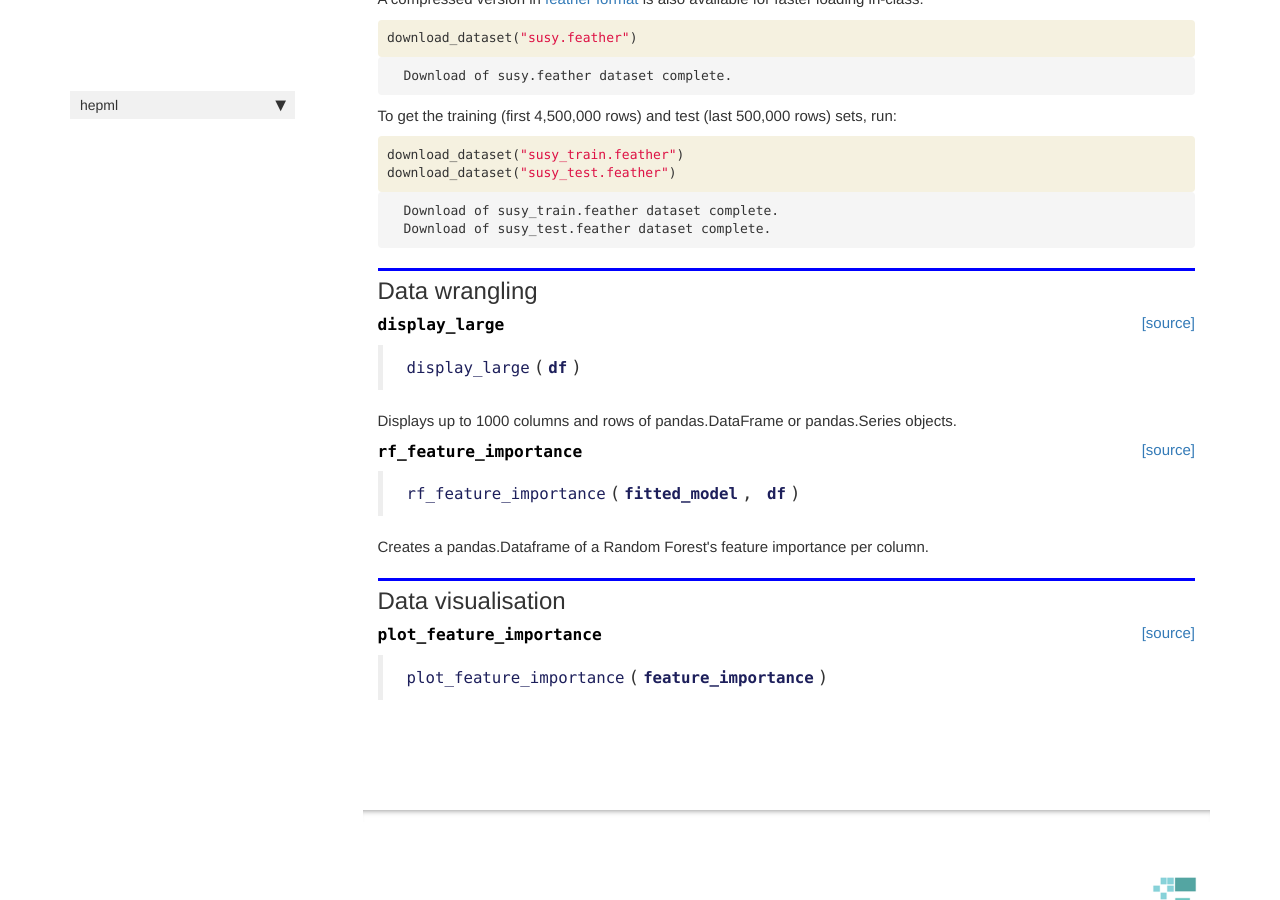
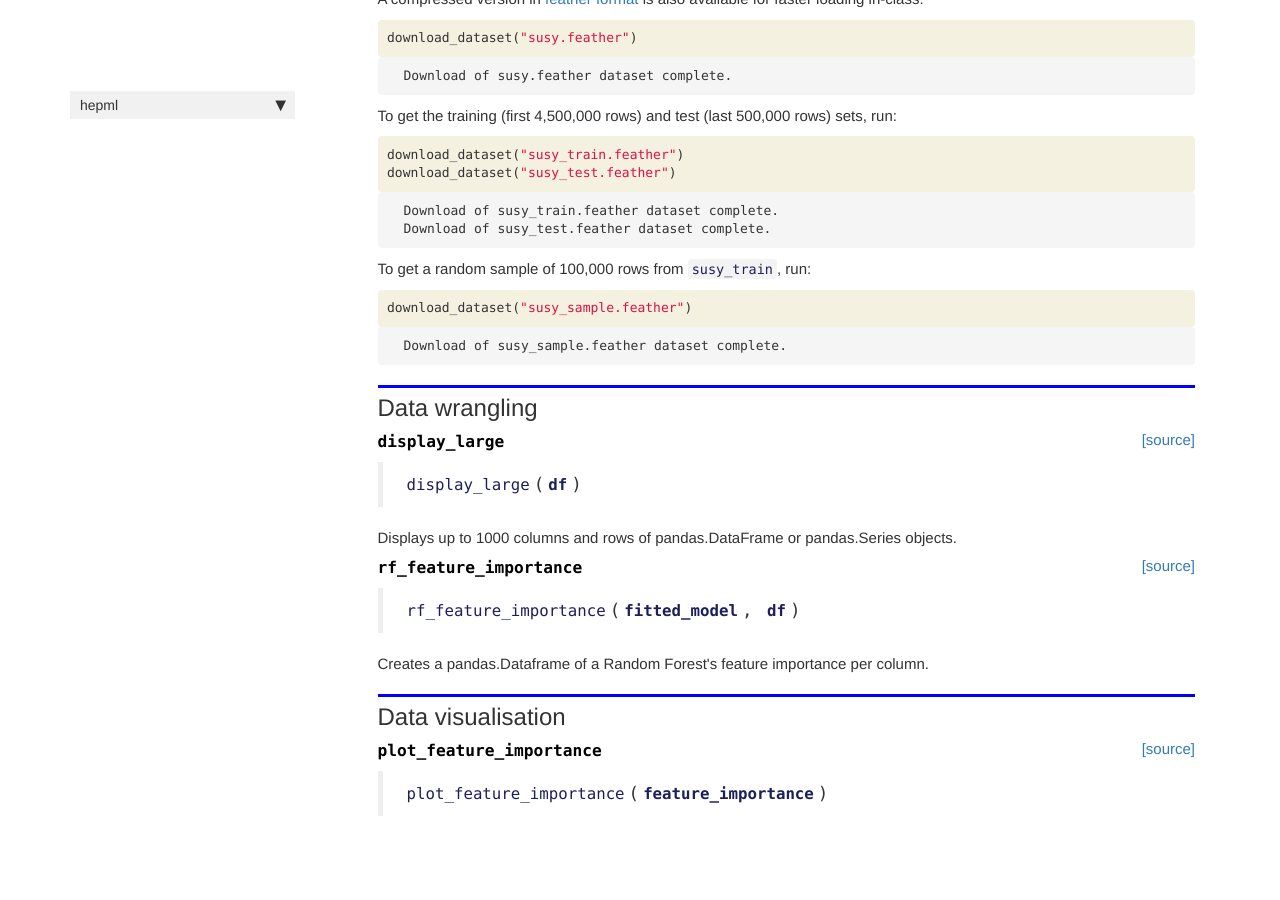
Before and after one commit to lewtun/hepml, a Jekyll site: the page built from docs/core.html, in a window 1280 px wide and 900 px high, scrolled down 807 px. Built offline with Jekyll 4.4.1, drawn with Linux system fonts in a browser that asks for light colours; nearby versions of some CDN libraries; comment, search, counter and statistics services are not loaded.

Commit message:
Add susy_sample to downloads

```diff
--- a/docs/_data/sidebars/home_sidebar.yml
+++ b/docs/_data/sidebars/home_sidebar.yml
@@ -19,7 +19,7 @@ entries:
       title: Lesson 2 - Random forest deep dive
       url: /lesson02_random-forest-deep-dive
     - output: web,pdf
-      title: Lesson 3 - Random forest deep dive
+      title: Lesson 3 - Random forest from scratch
       url: /lesson03_random-forest-from-scratch
     - output: web,pdf
       title: Python primer
--- a/docs/core.html
+++ b/docs/core.html
@@ -196,6 +196,44 @@ Download of susy_test.feather dataset complete.
 
 <div class="cell border-box-sizing text_cell rendered"><div class="inner_cell">
 <div class="text_cell_render border-box-sizing rendered_html">
+<p>To get a random sample of 100,000 rows from <code>susy_train</code>, run:</p>
+
+</div>
+</div>
+</div>
+    {% raw %}
+
+<div class="cell border-box-sizing code_cell rendered">
+<div class="input">
+
+<div class="inner_cell">
+    <div class="input_area">
+<div class=" highlight hl-ipython3"><pre><span></span><span class="n">download_dataset</span><span class="p">(</span><span class="s2">&quot;susy_sample.feather&quot;</span><span class="p">)</span>
+</pre></div>
+
+    </div>
+</div>
+</div>
+
+<div class="output_wrapper">
+<div class="output">
+
+<div class="output_area">
+
+<div class="output_subarea output_stream output_stdout output_text">
+<pre>Download of susy_sample.feather dataset complete.
+</pre>
+</div>
+</div>
+
+</div>
+</div>
+
+</div>
+    {% endraw %}
+
+<div class="cell border-box-sizing text_cell rendered"><div class="inner_cell">
+<div class="text_cell_render border-box-sizing rendered_html">
 <h2 id="Data-wrangling">Data wrangling<a class="anchor-link" href="#Data-wrangling"> </a></h2>
 </div>
 </div>
@@ -218,7 +256,7 @@ Download of susy_test.feather dataset complete.
 
 
 <div class="output_markdown rendered_html output_subarea ">
-<h4 id="display_large" class="doc_header"><code>display_large</code><a href="https://github.com/lewtun/hepml/tree/master/hepml/core.py#L45" class="source_link" style="float:right">[source]</a></h4><blockquote><p><code>display_large</code>(<strong><code>df</code></strong>)</p>
+<h4 id="display_large" class="doc_header"><code>display_large</code><a href="https://github.com/lewtun/hepml/tree/master/hepml/core.py#L46" class="source_link" style="float:right">[source]</a></h4><blockquote><p><code>display_large</code>(<strong><code>df</code></strong>)</p>
 </blockquote>
 <p>Displays up to 1000 columns and rows of pandas.DataFrame or pandas.Series objects.</p>
 
@@ -250,7 +288,7 @@ Download of susy_test.feather dataset complete.
 
 
 <div class="output_markdown rendered_html output_subarea ">
-<h4 id="rf_feature_importance" class="doc_header"><code>rf_feature_importance</code><a href="https://github.com/lewtun/hepml/tree/master/hepml/core.py#L51" class="source_link" style="float:right">[source]</a></h4><blockquote><p><code>rf_feature_importance</code>(<strong><code>fitted_model</code></strong>, <strong><code>df</code></strong>)</p>
+<h4 id="rf_feature_importance" class="doc_header"><code>rf_feature_importance</code><a href="https://github.com/lewtun/hepml/tree/master/hepml/core.py#L52" class="source_link" style="float:right">[source]</a></h4><blockquote><p><code>rf_feature_importance</code>(<strong><code>fitted_model</code></strong>, <strong><code>df</code></strong>)</p>
 </blockquote>
 <p>Creates a pandas.Dataframe of a Random Forest's feature importance per column.</p>
 
@@ -288,7 +326,7 @@ Download of susy_test.feather dataset complete.
 
 
 <div class="output_markdown rendered_html output_subarea ">
-<h4 id="plot_feature_importance" class="doc_header"><code>plot_feature_importance</code><a href="https://github.com/lewtun/hepml/tree/master/hepml/core.py#L58" class="source_link" style="float:right">[source]</a></h4><blockquote><p><code>plot_feature_importance</code>(<strong><code>feature_importance</code></strong>)</p>
+<h4 id="plot_feature_importance" class="doc_header"><code>plot_feature_importance</code><a href="https://github.com/lewtun/hepml/tree/master/hepml/core.py#L59" class="source_link" style="float:right">[source]</a></h4><blockquote><p><code>plot_feature_importance</code>(<strong><code>feature_importance</code></strong>)</p>
 </blockquote>
 
 </div>
--- a/docs/sidebar.json
+++ b/docs/sidebar.json
@@ -4,7 +4,7 @@
     "Core library": "/core",
     "Lesson 1 - Introduction to random forests": "/lesson01_intro-to-random-forests",
     "Lesson 2 - Random forest deep dive": "/lesson02_random-forest-deep-dive",
-    "Lesson 3 - Random forest deep dive": "/lesson03_random-forest-from-scratch",
+    "Lesson 3 - Random forest from scratch": "/lesson03_random-forest-from-scratch",
     "Python primer": "/python-primer"
   }
 }
--- a/hepml/core.py
+++ b/hepml/core.py
@@ -19,7 +19,8 @@ def download_dataset(dataset_name: str):
         "susy.csv.gz": "1rnR1v-BkMOtzV80R7jFyU1cwO3fGYrQs",
         "susy.feather": "1PxCruwO42GV7FKtwZDXah7iGjDib7YPM",
         "susy_train.feather": "1ezeCZycZ3BrEh-qOLiSJF40YowYEbbTH",
-        "susy_test.feather": "1UM8sheb4jzQa16haG6HnVbpJCxZwN2yE"
+        "susy_test.feather": "1UM8sheb4jzQa16haG6HnVbpJCxZwN2yE",
+        "susy_sample.feather": "1l4x_uBeup4eciLDK4YjnfY_G8yTpXLkP",
     }
 
     path = "../data/"
```
Also changed, not shown: 1 other file.
